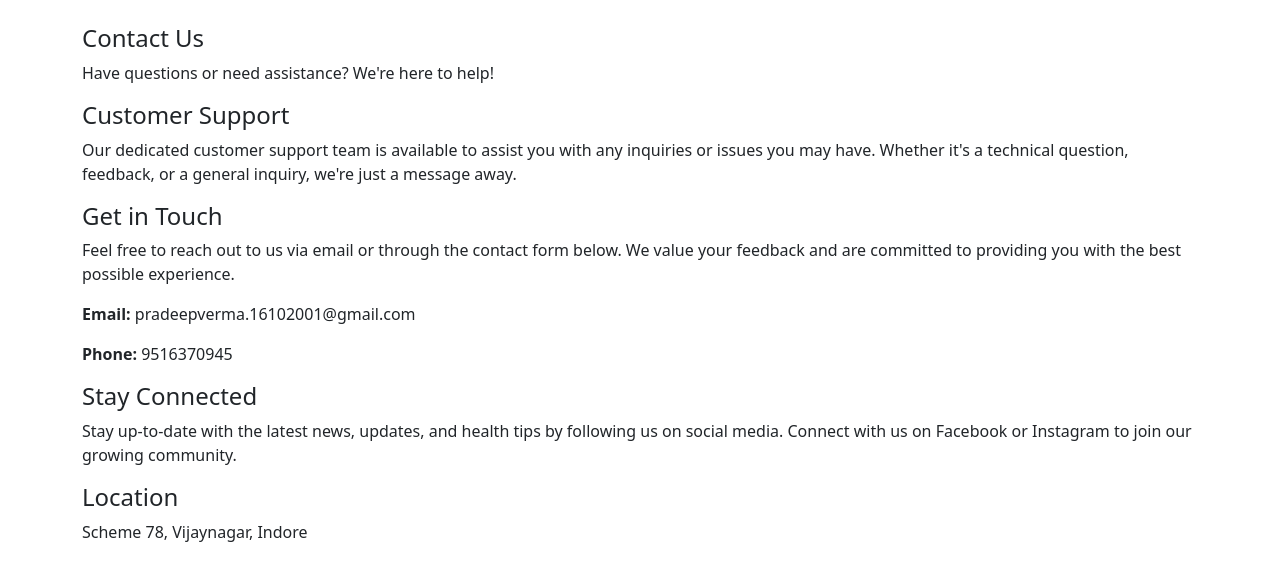
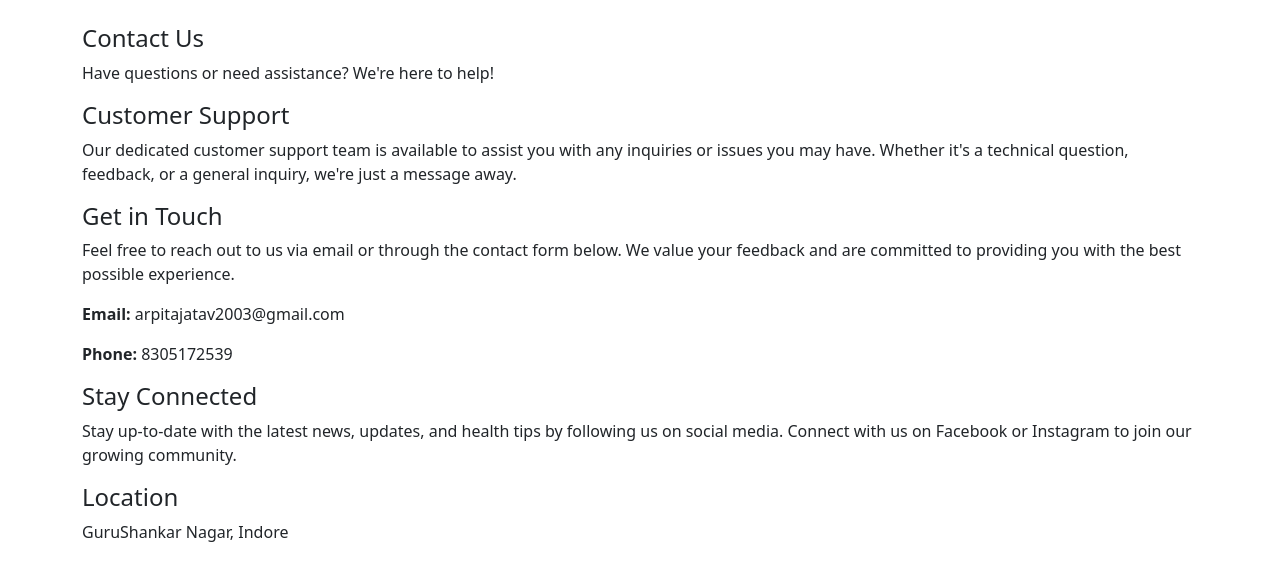
Before and after one commit to ArpitaJatav16/major2, a Flask app: page /contact in a window 1280 px wide. Shown: the top 581 px of the page. Run offline with Flask 3, Linux system fonts and the light colour scheme; parts of the project's set-up code (start-up, migrations or seed data) failed here and were passed over.

Commit message:
Project completed

```diff
--- a/Major-Project/templates/contact.html
+++ b/Major-Project/templates/contact.html
@@ -21,8 +21,8 @@
 </h4>
 <p>Feel free to reach out to us via email or through the contact form below. We value your feedback and are committed to providing you with the best possible experience.
 </p>
-<p><b>Email:</b> pradeepverma.16102001@gmail.com</p>
-<p><b>Phone:</b> 9516370945</p>
+<p><b>Email:</b> arpitajatav2003@gmail.com</p>
+<p><b>Phone:</b> 8305172539</p>
 
 
 <h4>Stay Connected</h4>
@@ -30,7 +30,7 @@
 </p>
 <h4>Location
 </h4>
-<p>Scheme 78, Vijaynagar, Indore</p>
+<p>GuruShankar Nagar, Indore</p>
 
 
 
--- a/Major-Project/templates/developer.html
+++ b/Major-Project/templates/developer.html
@@ -13,7 +13,7 @@
 </h6>
 <h5>Meet the Developer</h5>
 
-<p>Hello, Arpita Jatav, your AI and Machine Learning Engineer with over 3 years of experience in the field. I am passionate about harnessing the power of technology to make a positive impact on people's lives. Allow me to share a bit about my journey in the world of artificial intelligence and machine learning.
+<p>Hello, Arpita Jatav, your AI and Machine Learning Engineer with over 1 years of experience in the field. I am passionate about harnessing the power of technology to make a positive impact on people's lives. Allow me to share a bit about my journey in the world of artificial intelligence and machine learning.
 </p>
 <h5>My Expertise
 </h5>
@@ -25,7 +25,7 @@
 </p>
 <h5>Passion for Health Tech
 </h5>
-<p>The development of [Your Website Name] represents a convergence of my passion for AI and my dedication to improving healthcare accessibility. I believe that AI has the potential to transform the way we approach healthcare, making it more personalized and informative. This platform is a testament to that vision.
+<p>The development of Medicine Recommendation System represents a convergence of my passion for AI and my dedication to improving healthcare accessibility. I believe that AI has the potential to transform the way we approach healthcare, making it more personalized and informative. This platform is a testament to that vision.
 </p>
 <h5>Join Me on this Journey
 </h5>
```
